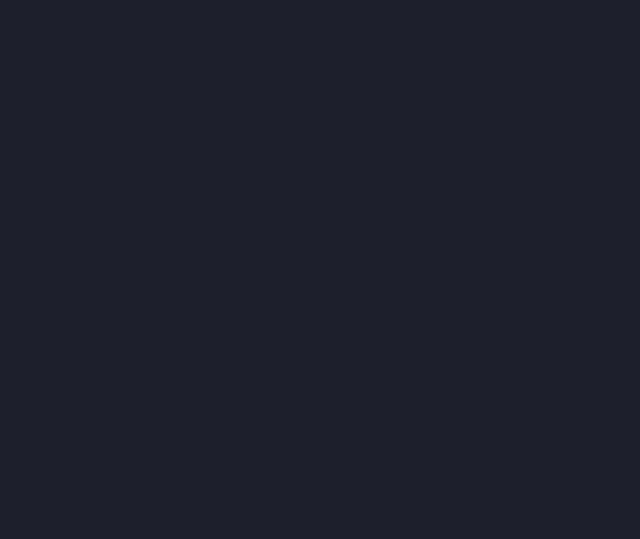
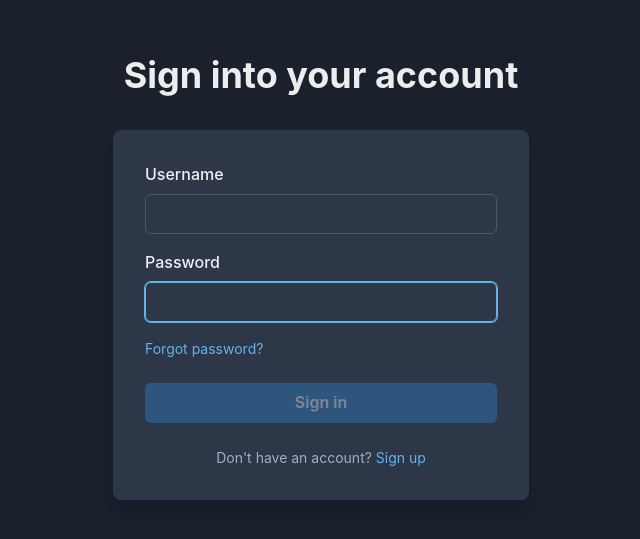
Before and after one commit to cshorg/Fullstack-Application, a React (Vite) app in the folder frontend/: page /login in a window 1280 px wide. Before the commit this address had no page. Shown: the part 123-662 px from the top of the page, without its empty margins (319-959 px from the left). Built offline with nearby package versions, Linux system fonts and the light colour scheme; no server answers.

Commit message:
feat(login) Added Login page with api functionality
Added Login page and route using chakrui and setting up axios api for login.

```diff
--- a/frontend/package.json
+++ b/frontend/package.json
@@ -15,6 +15,7 @@
     "@emotion/styled": "^11.13.0",
     "@tanstack/react-query": "^5.59.8",
     "@tanstack/react-query-devtools": "^5.59.8",
+    "axios": "^1.7.7",
     "framer-motion": "^11.11.7",
     "react": "^18.3.1",
     "react-dom": "^18.3.1",
--- a/frontend/src/App.jsx
+++ b/frontend/src/App.jsx
@@ -1,4 +1,5 @@
 import { Routes, Route } from 'react-router-dom'
+import Login from './pages/Login'
 
 const Home = () => {
   return <div>Home</div>
@@ -8,6 +9,7 @@ function App() {
   return (
     <Routes>
       <Route path='/' element={<Home />} />
+      <Route path='/login' element={<Login />} />
     </Routes>
   )
 }
--- /dev/null
+++ b/frontend/src/config/apiClient.js
@@ -0,0 +1,18 @@
+import axios from 'axios'
+
+const options = {
+  baseURL: import.meta.env.VITE_API_URL,
+  withCredentials: true
+}
+
+const API = axios.create(options)
+
+API.interceptors.response.use(
+  (response) => response.data,
+  (error) => {
+    const { status, data } = error.response
+    return Promise.reject({ status, ...data })
+  }
+)
+
+export default API
--- /dev/null
+++ b/frontend/src/lib/api.js
@@ -0,0 +1,5 @@
+import API from '../config/apiClient'
+
+export const login = async (data) => {
+  API.post('/auth/login', data)
+}
--- /dev/null
+++ b/frontend/src/pages/Login.jsx
@@ -0,0 +1,102 @@
+import {
+  Box,
+  Container,
+  Flex,
+  FormControl,
+  FormLabel,
+  Heading,
+  Input,
+  Stack,
+  Button,
+  Text,
+  Link as ChakraLink
+} from '@chakra-ui/react'
+import { useMutation } from '@tanstack/react-query'
+import { useState } from 'react'
+import { Link, useNavigate } from 'react-router-dom'
+import { login } from '../lib/api'
+
+const Login = () => {
+  const [email, setEmail] = useState('')
+  const [password, setPassword] = useState('')
+
+  const navigate = useNavigate()
+
+  const {
+    mutate: signIn,
+    isPending,
+    isError
+  } = useMutation({
+    mutationFn: login,
+    onSuccess: () => {
+      navigate('/', {
+        replace: true
+      })
+    }
+  })
+
+  return (
+    <Flex minH={'100vh'} align={'center'} justify={'center'}>
+      <Container mx={'auto'} maxW={'md'} py={'6'} textAlign={'center'}>
+        <Heading fontSize={'4xl'} mb={'8'}>
+          Sign into your account
+        </Heading>
+        <Box rounded={'lg'} bg={'gray.700'} boxShadow={'lg'} p={'8'}>
+          {isError && (
+            <Box mb={'3'} color={'red.400'}>
+              Invalid username or password
+            </Box>
+          )}
+          <Stack spacing={'4'}>
+            <FormControl id='username'>
+              <FormLabel>Username</FormLabel>
+              <Input
+                type='text'
+                autoFocus
+                value={email}
+                onChange={(e) => setEmail(e.target.value)}
+              />
+            </FormControl>
+
+            <FormControl id='password'>
+              <FormLabel>Password</FormLabel>
+              <Input
+                type='password'
+                autoFocus
+                value={password}
+                onChange={(e) => setPassword(e.target.value)}
+                onKeyDown={(e) =>
+                  e.key === 'Enter' && signIn({ email, password })
+                }
+              />
+            </FormControl>
+
+            <ChakraLink
+              as={Link}
+              to={'/password/forgot'}
+              fontSize={'sm'}
+              textAlign={{ base: 'center', sm: 'left' }}
+            >
+              Forgot password?
+            </ChakraLink>
+
+            <Button
+              my={'2'}
+              isDisabled={!email || password.length < 6}
+              isLoading={isPending}
+              onClick={() => signIn({ email, password })}
+            >
+              Sign in
+            </Button>
+
+            <Text align={'center'} fontSize={'sm'} color={'text.muted'}>
+              Don't have an account? <ChakraLink as={Link}>Sign up</ChakraLink>
+            </Text>
+          </Stack>
+        </Box>
+      </Container>
+    </Flex>
+  )
+}
+
+export default Login
```
Also changed, not shown: 1 other file (tests, documents, lock files or other folders).
